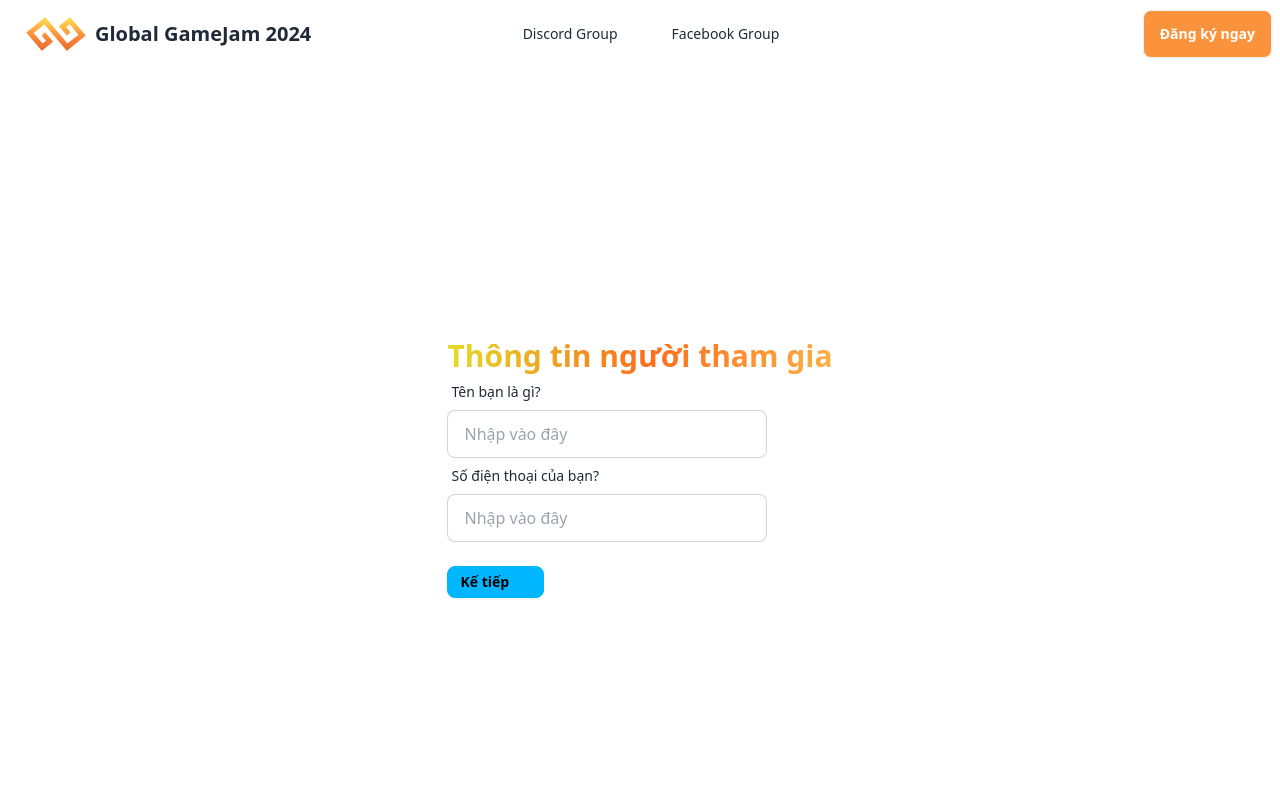
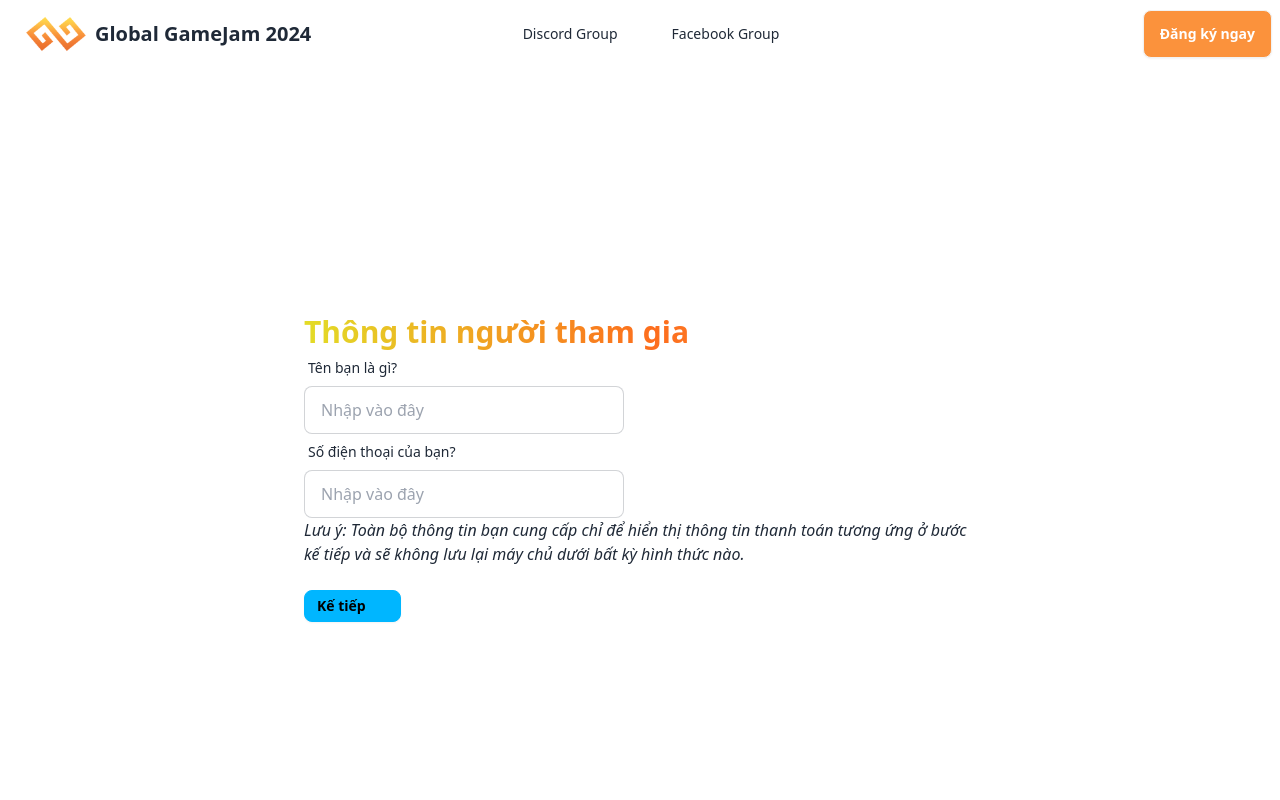
Before and after one commit to alaireselene/gamegeek-ggj-2024, a SvelteKit app: page /signup in a window 1280 px wide. Shown: the top 800 px of the page. Built offline with nearby package versions, Linux system fonts and the light colour scheme; some icons are missing; what tailwindcss-animated would draw is missing.

Commit message:
Add data warning

```diff
--- a/src/routes/signup/+page.svelte
+++ b/src/routes/signup/+page.svelte
@@ -76,6 +76,12 @@
 							bind:value={phone}
 						/>
 					</label>
+					<p>
+						<i
+							>Lưu ý: Toàn bộ thông tin bạn cung cấp chỉ để hiển thị thông tin thanh toán tương ứng
+							ở bước kế tiếp và sẽ không lưu lại máy chủ dưới bất kỳ hình thức nào.</i
+						>
+					</p>
 				</div>
 			{:else}
 				<div class="step-info">
```
